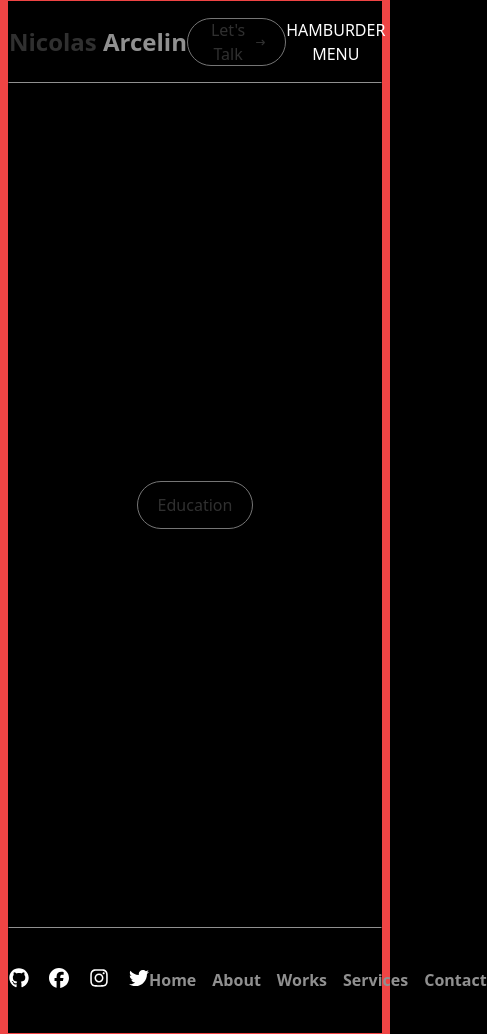
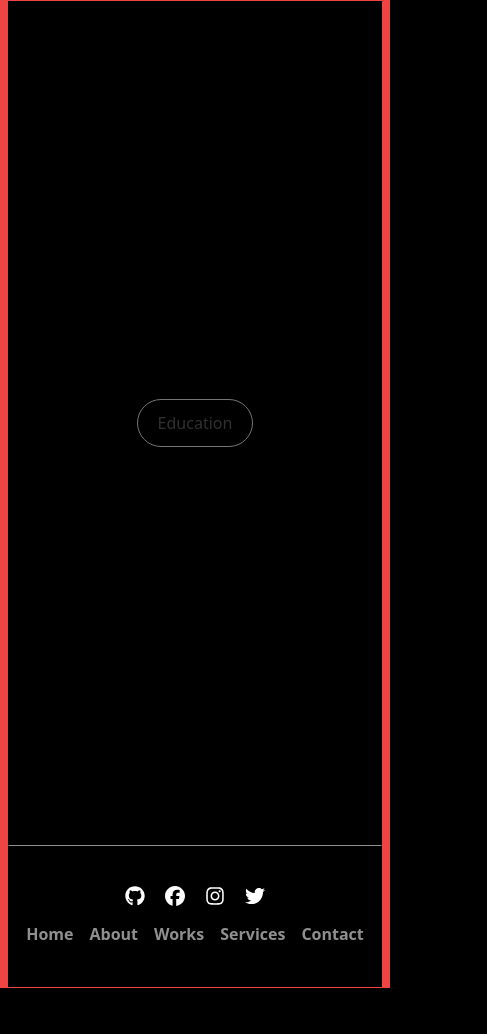
Before and after one commit to narcelin/portfolio_v2, a Next.js app: page /sandbox in a window 390 px wide. Shown: the whole page, 487 px wide, since content can reach past the window. After the commit the page ends 988 px from the top, so only its background shows below. Built offline with nearby package versions, Linux system fonts and the light colour scheme.

Commit message:
fixed iphone overflow issue

```diff
--- a/src/app/components/sections/Footer.tsx
+++ b/src/app/components/sections/Footer.tsx
@@ -8,7 +8,7 @@ import { FaGithub } from "react-icons/fa6";
 
 export default function Footer() {
   return (
-    <section className="py-10 flex flex-row justify-between border border-transparent border-t-shadow">
+    <section className="py-10 flex flex-col md:flex-row justify-between items-center gap-4 border border-transparent border-t-shadow">
       <div className="flex flex-row gap-5">
         <FaGithub size={20} />
         <FaFacebook size={20} />
--- a/src/app/components/sections/Showcase.tsx
+++ b/src/app/components/sections/Showcase.tsx
@@ -5,8 +5,8 @@ export default function Showcase() {
   return (
     <section className="py-10 flex flex-col gap-10">
       <MyHeader headerType={3}>Explore My Latest Works</MyHeader>
-      <div className="flex flex-row gap-10 w-full border border-red-500">
-        <div className="w-1/2">
+      <div className="flex flex-col md:flex-row items-center gap-10 w-full border border-red-500">
+        <div className="w-full md:w-1/2">
           <div className="w-full text-6xl border border-red-500 flex flex-row justify-center items-center h-60">
             IMAGE/PREV
           </div>
@@ -18,7 +18,7 @@ export default function Showcase() {
             <MyButton justArrow />
           </div>
         </div>
-        <div className="w-1/2">
+        <div className="w-full md:w-1/2">
           <div className="w-full text-6xl border border-red-500 flex flex-row justify-center items-center h-60">
             IMAGE/PREV
           </div>
--- a/src/app/layout.tsx
+++ b/src/app/layout.tsx
@@ -28,7 +28,7 @@ export default function RootLayout({
         className={`${inter_Tight.variable} font-sans md:w-4/5 mx-auto border border-x-8 border-red-500 md:border-blue-500 xl:border-yellow-500`}
       >
         <ToastProvider>
-          {<NavigationBar />}
+          {/* {<NavigationBar />} */}
           {children}
           {<Footer />}
         </ToastProvider>
```
